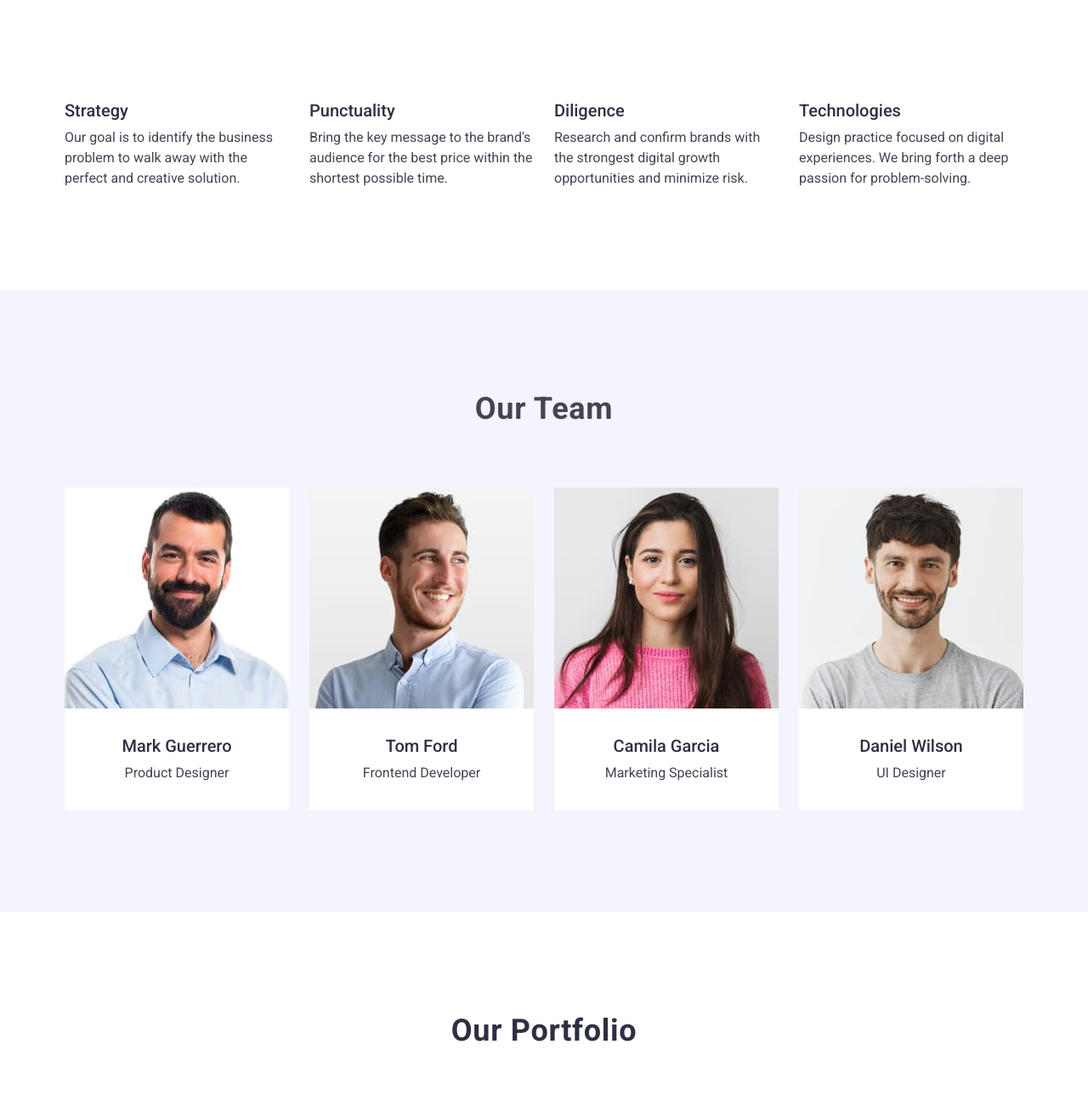
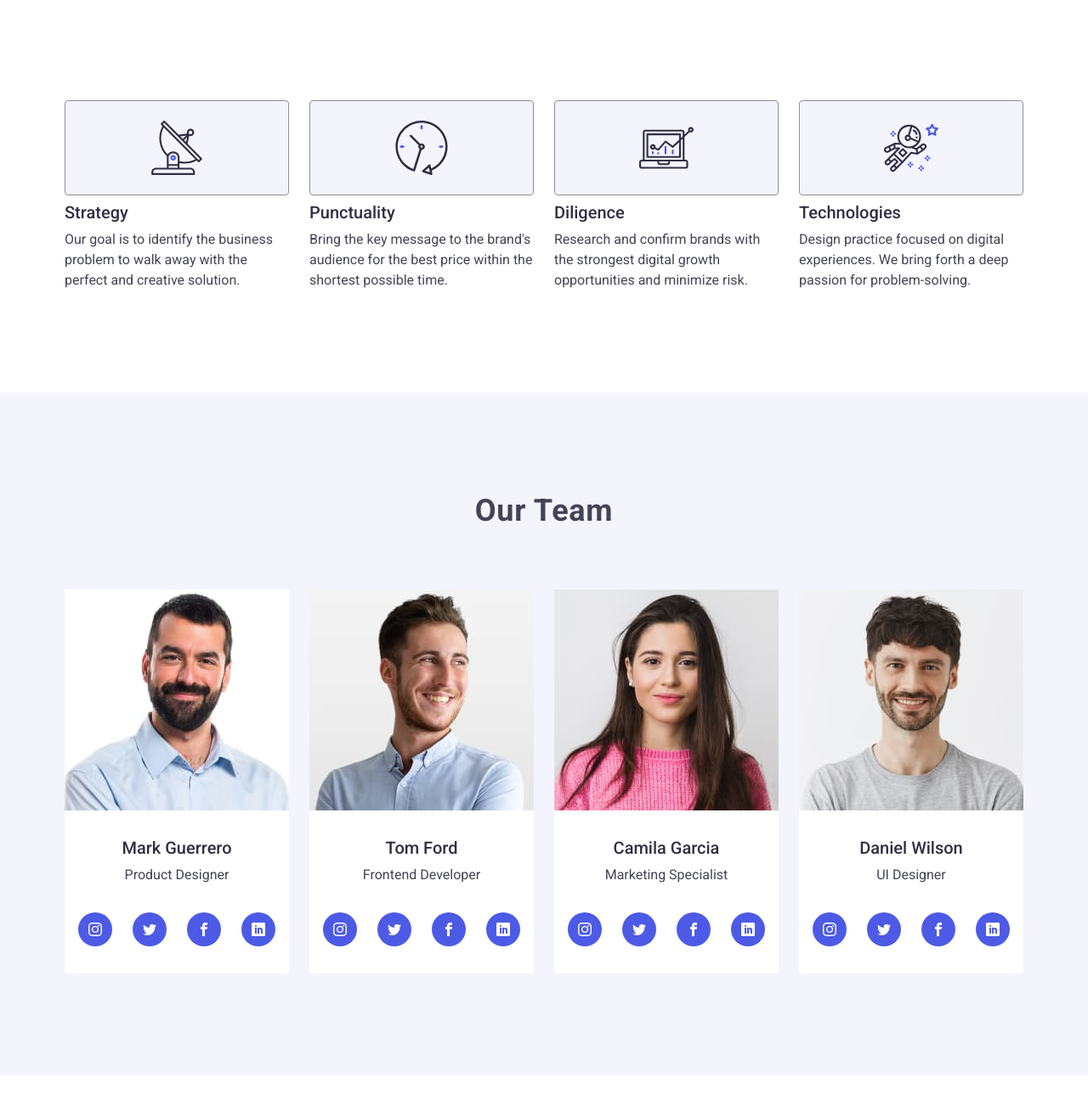
Before and after one commit to Ek-koval/goit-markup-hw-04, a plain HTML site: page index.html in a window 1280 px wide. Shown: the part 911-2200 px from the top of the page at 85% size. Drawn offline with nearby package versions, Linux system fonts and the light colour scheme.

Commit message:
2 and team

```diff
--- a/css/styles.css
+++ b/css/styles.css
@@ -157,7 +157,7 @@ img {
     background-size: cover;
     max-width: 1440px;
     margin: 0 auto;
-   }
+}
 
 .hero-cont {
     max-width: 100%;
@@ -244,6 +244,39 @@ img {
     text-align: left;
 }
 
+.feature-item::before {
+    content: '';
+    background-color: #f4f4fd;
+    display: block;
+    margin-bottom: 8px;
+    background-position: center;
+    background-repeat: no-repeat;
+    border: 1px solid #8e8f99;
+    border-radius: 4px;
+    height: 112px;
+}
+
+.icon-antena::before {
+    content: '';
+    background-image: url(../images/antenna\ 1.svg);
+
+}
+
+.icon-clock::before {
+    content: '';
+    background-image: url(../images/clock-1.svg)
+}
+
+.icon-diagram::before {
+    content: '';
+    background-image: url(../images/diagram-1.svg)
+}
+
+.icon-astronaut::before {
+    content: '';
+    background-image: url(../images/astronaut-1.svg)
+}
+
 .feature-name {
     font-weight: 500;
     font-size: 20px;
@@ -315,6 +348,32 @@ img {
     padding: 32px 0px;
     text-align: center;
 }
+.social-list {
+    display: flex;
+    justify-content: center;
+    padding-bottom: 32px;
+}
+
+.social-item:not(:last-child) {
+    /*display: flex;*/
+    margin-right: 24px;
+}
+
+.social-link {
+    display: flex;
+    justify-content: center;
+    align-items: center;
+    background-color: #4d5ae5;
+    border-radius: 55%;
+    height: 40px;
+    width: 40px;
+}
+
+.icon {
+    fill: white;
+    height: 16px;
+    width: 16px;
+}
 
 /*section-portfolio */
 .portfolio {
@@ -328,9 +387,9 @@ img {
 }
 
 .portfolio-item {
-width: calc((100% - 48px) / 3);
-flex-direction: column;
-border-radius: 0px 0px 4px 4px;
+    width: calc((100% - 48px) / 3);
+    flex-direction: column;
+    border-radius: 0px 0px 4px 4px;
 }
 
 .portfolio-title {
--- a/index.html
+++ b/index.html
@@ -53,22 +53,22 @@
             <div class="container">
                 <h2 class="visually-hidden">Features</h2>
                 <ul class="features-list">
-                    <li class="feature-item">
+                    <li class="feature-item icon-antena">
                         <h3 class="feature-name">Strategy</h3>
                         <p class="feature-text">Our goal is to identify the business
                             problem to walk away with the perfect and creative solution.</p>
                     </li>
-                    <li class="feature-item">
+                    <li class="feature-item icon-clock">
                         <h3 class="feature-name">Punctuality</h3>
                         <p class="feature-text">Bring the key message to the brand's audience for the best
                             price within the shortest possible time.</p>
                     </li>
-                    <li class="feature-item">
+                    <li class="feature-item icon-diagram">
                         <h3 class="feature-name">Diligence</h3>
                         <p class="feature-text">Research and confirm brands with the strongest digital
                             growth opportunities and minimize risk.</p>
                     </li>
-                    <li class="feature-item">
+                    <li class="feature-item icon-astronaut">
                         <h3 class="feature-name">Technologies</h3>
                         <p class="feature-text">Design practice focused on digital experiences.
                             We bring forth a deep passion for problem-solving.</p>
@@ -88,6 +88,16 @@
                         <h3 class="team-name">Mark Guerrero</h3>
                         <p class="team-role">Product Designer</p>
                     </div>
+                    <ul class="social-list">
+                        <li class="social-item"><a class="social-link"><svg class="icon">
+                            <use href="./images/sprite.svg#icon-instagram"></use></svg></a></li>
+                        <li class="social-item"><a class="social-link" ><svg class="icon">
+                            <use href="./images/sprite.svg#icon-twitter"></use></svg></a></li>
+                        <li class="social-item"><a class="social-link"><svg class="icon">
+                            <use href="./images/sprite.svg#icon-facebook"></use></svg></a></li>
+                        <li class="social-item"><a class="social-link"><svg class="icon">
+                            <use href="./images/sprite.svg#icon-linkedin"></use></svg></a></li>
+                    </ul>
                 </li>
                 <li class="team-item">
                     <img src="./images/tomford.jpg" alt="Tom Ford, a Frontend Developer at Web Studio" width="264">
@@ -95,6 +105,20 @@
                         <h3 class="team-name">Tom Ford</h3>
                         <p class="team-role">Frontend Developer</p>
                     </div>
+                    <ul class="social-list">
+                        <li class="social-item"><a class="social-link"><svg class="icon">
+                                    <use href="./images/sprite.svg#icon-instagram"></use>
+                                </svg></a></li>
+                        <li class="social-item"><a class="social-link"><svg class="icon">
+                                    <use href="./images/sprite.svg#icon-twitter"></use>
+                                </svg></a></li>
+                        <li class="social-item"><a class="social-link"><svg class="icon">
+                                    <use href="./images/sprite.svg#icon-facebook"></use>
+                                </svg></a></li>
+                        <li class="social-item"><a class="social-link"><svg class="icon">
+                                    <use href="./images/sprite.svg#icon-linkedin"></use>
+                                </svg></a></li>
+                    </ul>
                 </li>
                 <li class="team-item">
                     <img src="./images/camilagarcia.jpg" alt="Camila Garcia, a Marketing Specialist at Web Studio" width="264">
@@ -102,6 +126,20 @@
                         <h3 class="team-name">Camila Garcia</h3>
                         <p class="team-role">Marketing Specialist</p>
                     </div>
+                    <ul class="social-list">
+                        <li class="social-item"><a class="social-link"><svg class="icon">
+                                    <use href="./images/sprite.svg#icon-instagram"></use>
+                                </svg></a></li>
+                        <li class="social-item"><a class="social-link"><svg class="icon">
+                                    <use href="./images/sprite.svg#icon-twitter"></use>
+                                </svg></a></li>
+                        <li class="social-item"><a class="social-link"><svg class="icon">
+                                    <use href="./images/sprite.svg#icon-facebook"></use>
+                                </svg></a></li>
+                        <li class="social-item"><a class="social-link"><svg class="icon">
+                                    <use href="./images/sprite.svg#icon-linkedin"></use>
+                                </svg></a></li>
+                    </ul>
                 </li>
                 <li class="team-item">
                     <img src="./images/danielwilson.jpg" alt="Daniel Wilson, a UI Designer at Web Studio" width="264">
@@ -109,6 +147,20 @@
                         <h3 class="team-name">Daniel Wilson</h3>
                         <p class="team-role">UI Designer</p>
                     </div>
+                    <ul class="social-list">
+                        <li class="social-item"><a class="social-link"><svg class="icon">
+                                    <use href="./images/sprite.svg#icon-instagram"></use>
+                                </svg></a></li>
+                        <li class="social-item"><a class="social-link"><svg class="icon">
+                                    <use href="./images/sprite.svg#icon-twitter"></use>
+                                </svg></a></li>
+                        <li class="social-item"><a class="social-link"><svg class="icon">
+                                    <use href="./images/sprite.svg#icon-facebook"></use>
+                                </svg></a></li>
+                        <li class="social-item"><a class="social-link"><svg class="icon">
+                                    <use href="./images/sprite.svg#icon-linkedin"></use>
+                                </svg></a></li>
+                    </ul>
                 </li>
             </ul>
          </div>
```
Also changed, not shown: images/antenna 1.svg (added), images/astronaut-1.svg (added), images/clock-1.svg (added), images/diagram-1.svg (added), images/sprite.svg (added).
